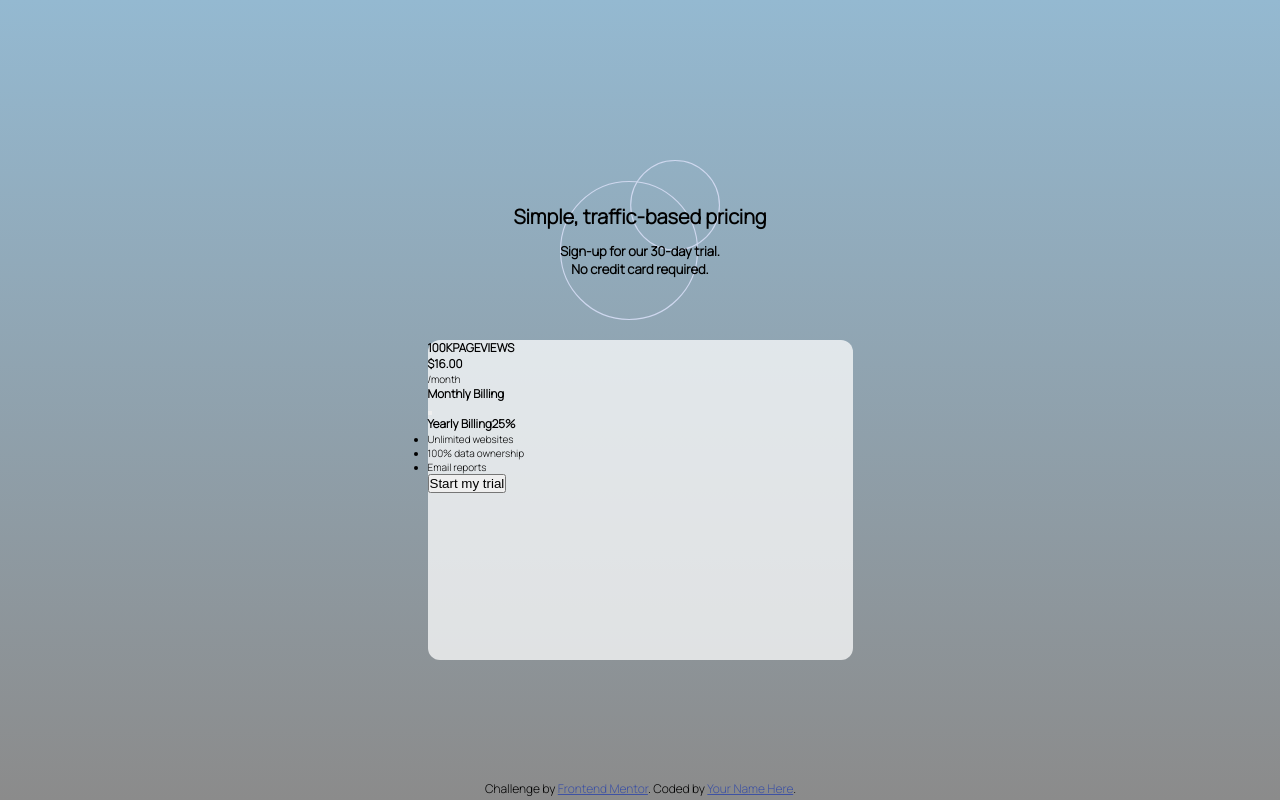
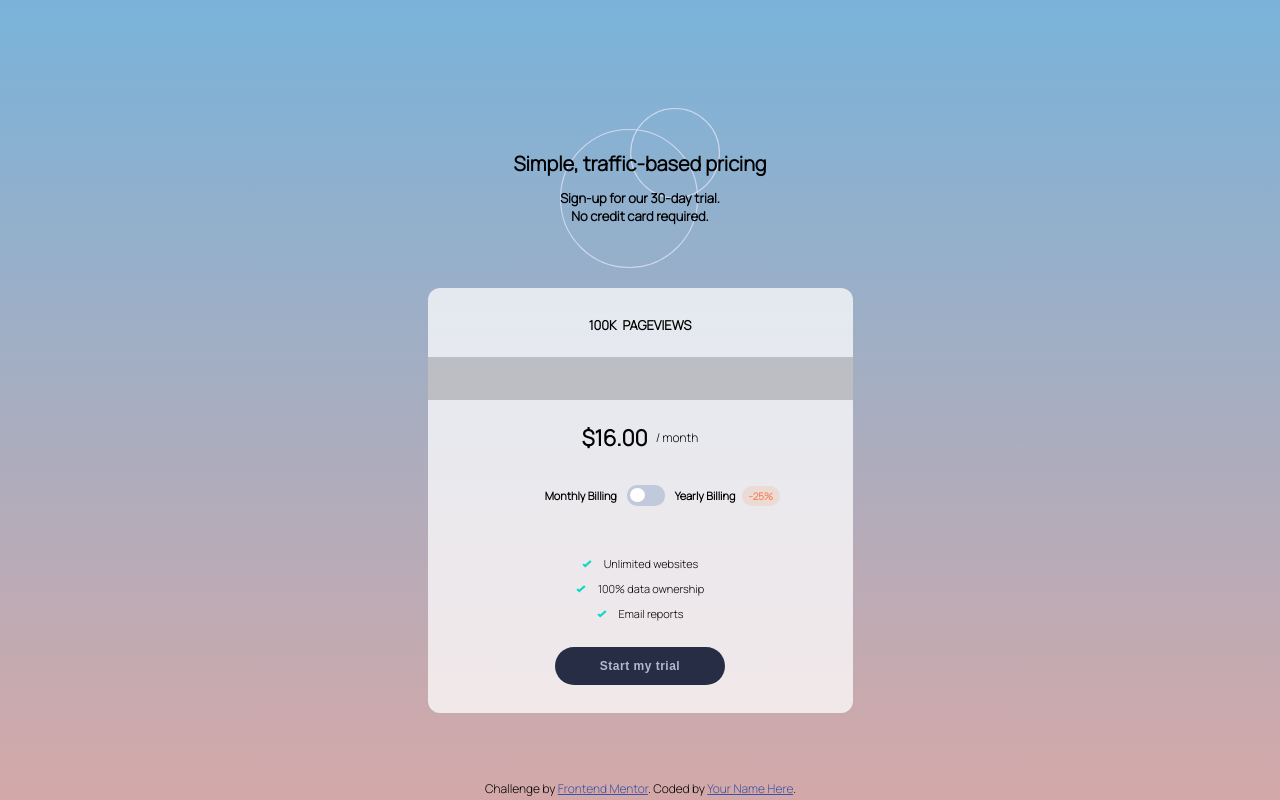
Before and after one commit to MorcaDev/Challenge04, a plain HTML site: page index.html in a window 1280 px wide. Drawn offline with Linux system fonts and the light colour scheme.

Commit message:
main (without height sizes in body 'corrections')

```diff
--- a/index.html
+++ b/index.html
@@ -32,14 +32,14 @@
         <!--code from video-->
       </div>
       <div class="price-quantity">
-        <h3 id="priceNumbers">$16.00</h3><span id="frequentlyOption">/month</span>
+        <h3 id="priceNumbers">$16.00</h3><span id="frequentlyOption">/ month</span>
       </div>
     </div>
 
     <div class="main-frequent">
-      <h3>Monthly Billing</h3>
+      <h3 class="frequent--month">Monthly Billing</h3>
       <button id="button"><span class="frequent__circle"></span></button>
-      <h3>Yearly Billing<span class="frequent__percent">25%</span></h3>
+      <h3 class="frequent--year">Yearly Billing<span class="frequent__percent" id="percentNumber">-25%</span></h3>
     </div>
 
     <div class="main-benefits">
--- a/style.css
+++ b/style.css
@@ -32,7 +32,7 @@ body{
     justify-content: center;
     align-items: center;
 
-    background: linear-gradient(to bottom, rgb(148, 185, 209), rgb(139, 139, 139));
+    background: linear-gradient(to bottom, rgb(121, 179, 218), rgb(212, 168, 168));
 }
 
 /*/////////////////////////////
@@ -69,75 +69,174 @@ header{
 /////////////////////////////*/
 
 main{
-    width: 90%;
-    height: 320px;
+    width: 92%;
+    height: auto;
     max-width: 425px;
+    padding:  28px 0px;
 
     border-radius: 12px;
     background: rgba(255, 255, 255, 0.733);
 }
 
-    .main-pice{
+    .main-price{
+        width: 100%;
+        height: auto;
+        margin-bottom: 32px;
 
+        display: flex;
+        flex-flow: column nowrap;
     }
         .price-subtitle{
-
+            width: 100%;
+            height: auto;
+            margin-bottom: 23px;
         }
             .price-subtitle h3{
-
+                text-align: center;
+                font-size: 1.3rem;
+                font-weight: var(--lightWeight);
             }
                 .price-subtitle span{
+                    display: inline-block;
 
+                    width: 27.8px;
+                    margin-right: 6px;
                 }
         .price-bar{
-
+            width: 100%;
+            height: 43px;
+            background-color: rgba(0, 0, 0, 0.185);
         }
         .price-quantity{
+            width: 100%;
+            height: auto;
+            margin-top: 23px;
 
+            display: flex;
+            flex-flow: row wrap;
+            justify-content: center;
+            align-items: center;
         }
             .price-quantity h3{
-
+                width: 74px;
+                font-size: 2.2rem;
+                font-weight: var(--heavyWeight);
             }
             .price-quantity span{
-
+                display: inline-block;
+                font-size: 1.2rem;
             }
 
     .main-frequent{
+        width: 100%;
+        height: auto;
+        margin-bottom: 40px;
 
+        display: flex;
+        flex-flow: row wrap;
+        justify-content: center;
+        align-items: center;
     }
-        .main-frequent h3{
-
+        .frequent--month{
+            font-size: 1.1rem;
         }
         .main-frequent button{
+            width: 38px;
+            height: 21px;
+            margin: 0px 10px;
 
+            border: none;
+            border-radius: 10px;
+            background-color: rgba(15, 63, 153, 0.185);
         }
             .frequent__circle{
+                display: block;
 
+                width: 15px;
+                height: 14px;
+                margin: 0px 3px;
+
+                border-radius: 50%;
+                background-color: white;
             }
+        .frequent--year{
+            position: relative;
+            font-size: 1.1rem;
+        }
             .frequent__percent{
+                position: absolute;
+                top: -2px;
+                left: 67px;
+
+                display: block;
+
+                width: 38px;
+                height: auto;
+                padding: 3px 0px;
+
+                font-size: 1rem;
+                font-weight: var(--heavyWeight);
+                text-align: center;
+                border-radius: 20px;
+                color: orangered;
+                opacity: 0.6;
+                background-color: rgba(255, 102, 0, 0.18);
 
             }
 
     .main-benefits{
+        width: 100%;
+        height: auto;
 
+        display: flex;
+        flex-flow: column nowrap;
+        align-items: center;
     }
         .benefits-benefits{
-
+            width: 100%;
+            height: auto;
+            margin-bottom: 26px;
         }
             .benefits-benefits ul{
-
+                display: flex;
+                flex-flow: column nowrap;
             }
                 .benefits-benefits ul li{
+                    margin-top: 10px;
 
+                    font-size: 1.1rem;
+                    list-style: none;
+                    text-align: center;
                 }
                     .benefits-benefits ul li span{
+                        display: inline-block;
 
+                        width: 10px;
+                        height: 8px;
+                        margin-right: 12px;
+
+                        background: url("./Assets/icon-check.svg") center no-repeat;
+                        background-size: 100% 100%;
                     }
         .benefits-button{
-
+            width: 100%;
+            height: auto;
+            display: flex;
+            flex-flow: row nowrap;
+            justify-content: center;
         }
             .benefits-button button{
+                width: 170px;
+                height: 38px;
 
+                text-align: center;
+                font-size: 1.2rem;
+                font-weight: 600;
+                letter-spacing: 0.5px;
+                border: none;
+                border-radius: 24px;
+                color: rgba(190, 203, 228, 0.89);
+                background-color: rgba(23, 31, 56, 0.925);
             }
 
 /*/////////////////////////////
```
